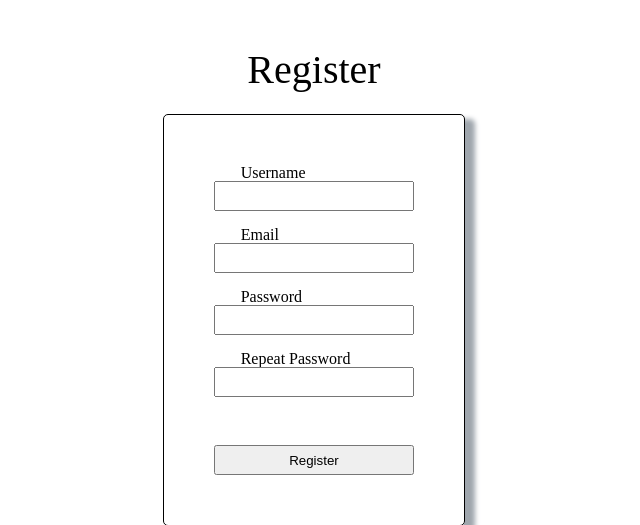
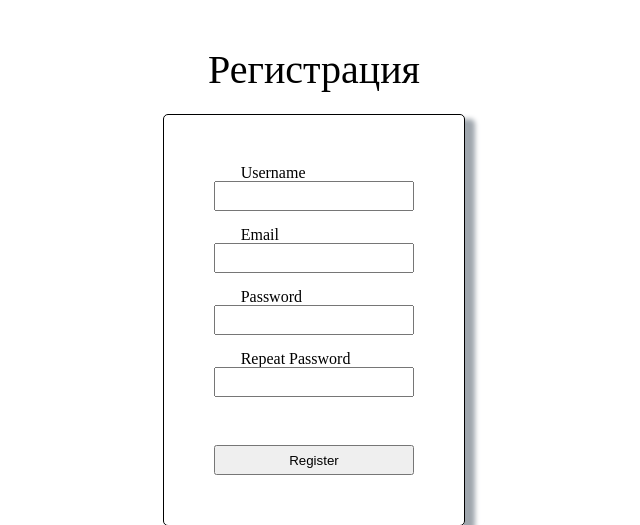
Before and after one commit to DeeperGhost/ShootingRange, a Flask app: page /signup in a window 1280 px wide. Shown: the part 80-605 px from the top of the page, without its empty margins (326-966 px from the left). Run offline with Flask 2, Linux system fonts and the light colour scheme; some web fonts are replaced.

Commit message:
restart work

```diff
--- a/app/templates/base.html
+++ b/app/templates/base.html
@@ -13,12 +13,19 @@
     <link rel=stylesheet type=text/css href="{{ url_for('static', filename='css/header.css') }}">
     <link rel=stylesheet type=text/css href="{{ url_for('static', filename='css/style.css') }}">
 
+    <link rel="shortcut icon" href="{{ url_for('static', filename='shamrock.ico') }}">
+
+
 </head>
 <body>
+
+
 
 <header>
     <nav class="menu">
         <ul>
+<!--            <li><a class="logo" href="sitename.com"><img src="{{url_for('static', filename='icon.jpeg')}}"-->
+<!--                                                         style="border: 0; height: 50px; width: 88px;"/></a></li>-->
             <li><a href="{{ url_for('basic_view.index') }}" class="linkhead">Новости</a></li>
             <li><a href="{{ url_for('basic_view.rating') }}" class="linkhead">Рейтинг</a></li>
             <li><a href="{{ url_for('basic_view.games') }}" class="linkhead">Соревнования</a></li>
--- a/app/templates/signup.html
+++ b/app/templates/signup.html
@@ -1,7 +1,7 @@
 {% extends "base.html" %}
 
 {% block content %}
-<h1>Register</h1>
+<h1>Регистрация</h1>
 <form action="" class="loginform" method="post">
     {{ form.hidden_tag() }}
     <p>
--- a/app/views/basic_view.py
+++ b/app/views/basic_view.py
@@ -11,7 +11,17 @@ from app.forms.login_form import LoginForm, RegistrationForm
 from app.logic.user_logic import signup_query
 from app.models.user import USER
 
+import os
+from flask import send_from_directory
+
 basic_view = Blueprint('basic_view', __name__, template_folder='templates')
+
+
+@basic_view.route('/favicon.ico')
+def favicon():
+    return send_from_directory(os.path.join(basic_view.static, 'static'),
+                               'favicon.ico', mimetype='image/vnd.microsoft.icon')
+
 
 
 @basic_view.route('/', methods=['GET', 'POST'])
```
Also changed, not shown: app/static/icon.ico (added), app/static/icon.jpeg (added), app/static/shamrock.ico (added), app/static/shamrock.png (added), 1 other file.
